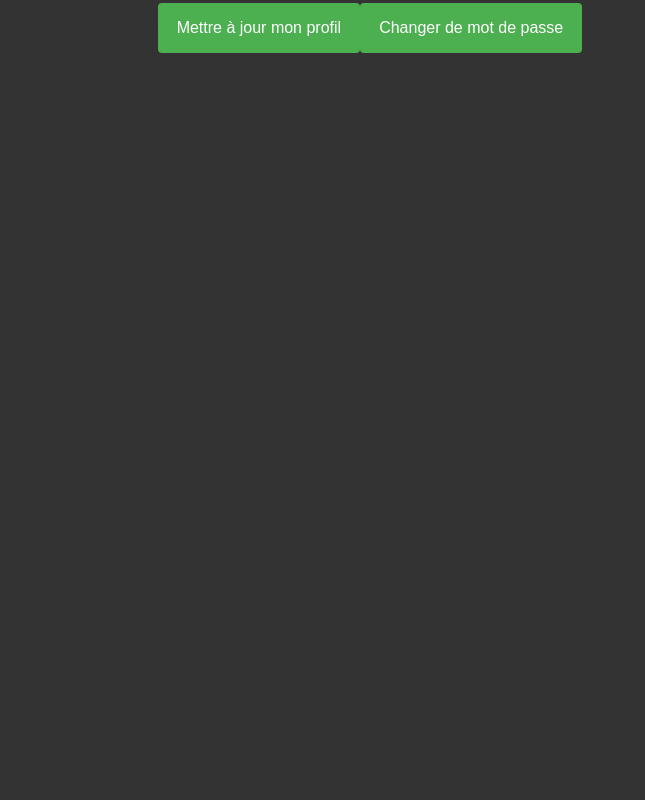
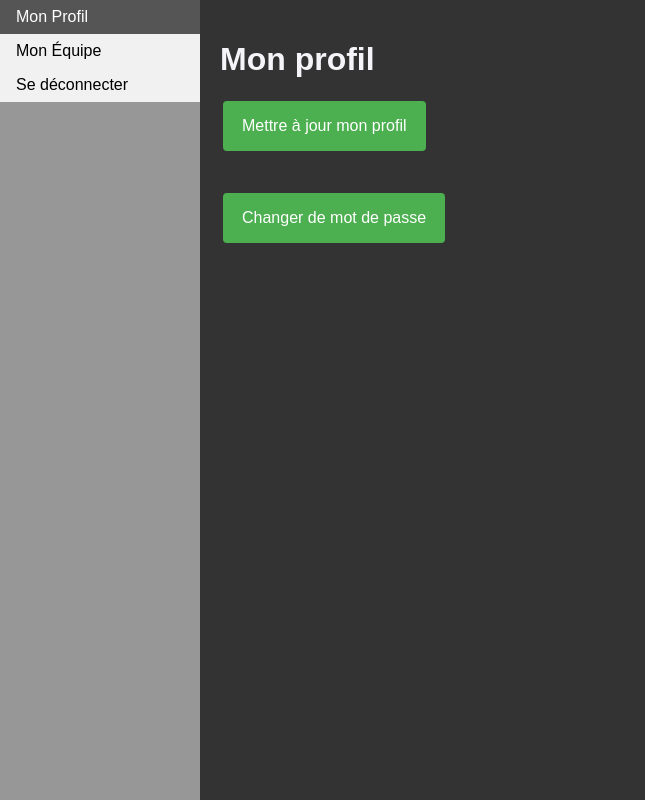
Before and after one commit to Neptune-dev/SAE_bd_web, a PHP site: page /profilePanel.php in a window 1280 px wide. Shown: the whole page, without its empty margins (0-645 px from the left). Run offline with PHP 8.4, Linux system fonts and the light colour scheme; the visitor is signed in with stand-in values (Sample User, id 1); data that the repository does not hold is empty.

Commit message:
Nouvelle architecture de page

```diff
--- /dev/null
+++ b/projet/public_html/navbar.css
@@ -0,0 +1,37 @@
+:root {
+    --nav-bg: #979797;
+    --nav-color: black;
+    --nav-color-hover: white;
+    --btn-bg: #f1f1f1;
+    --btn-bg-hover: #555555;
+    --active-bg: #6e966e;
+    --active: white;
+}
+
+ul {
+    list-style-type: none;
+    margin: 0;
+    padding: 0;
+    width: 200px;
+    background-color: var(--nav-bg);
+    height: 100vh;
+}
+
+li a {
+    display: block;
+    color: var(--nav-color);
+    background-color: var(--btn-bg);
+    padding: 8px 16px;
+    text-decoration: none;
+    user-select: none;
+}
+
+li a:hover {
+    background-color: var(--btn-bg-hover);
+    color: var(--nav-color-hover);
+}
+
+.active {
+    background-color: var(--active-bg);
+    color: var(--active);
+}
--- /dev/null
+++ b/projet/public_html/navbar.php
@@ -0,0 +1,58 @@
+<?php
+
+    // pas de session_start()
+    // => si cette page n'est pas require() par une autre, la session n'est pas ouverte
+    // => si la session n'est pas ouverte, cette condition est toujours vraie (pas de $_SESSION['user'])
+    if (!isset($_SESSION['user'])) {
+        http_response_code(401);
+        header("Location: login.php");
+        exit();
+    } elseif (!isset($_SESSION['userType'])) {
+        http_response_code(500);
+        header("Location: logout.php");
+        exit();
+    }
+
+    $user = $_SESSION['user'];
+    $userType = $_SESSION['userType'];
+
+    require_once("permission.php");
+?>
+
+<!DOCTYPE html>
+<html>
+<head>
+    <meta charset="UTF-8">
+    <link rel="stylesheet" href="navbar.css">
+</head>
+<body>
+    <div>
+        <ul>
+            <?php if(gotAdminPermission($userType)): ?>
+                <li>
+                    <a href="adminPanel.php">Paneau Administrateur</a>
+                </li>
+            <?php endif; ?>
+
+            <li>
+                <a href="profilePanel.php">Mon Profil</a>
+            </li>
+
+            <?php if(gotTeamPermission($userType)): ?>
+                <li>
+                    <a href="teamPanel.php">Mon Équipe</a>
+                </li>
+            <?php endif; ?>
+            <?php if(gotAnimalPermission($userType)): ?>
+                <li>
+                    <a href="animalPanel.php">Animaux</a>
+                </li>
+            <?php endif; ?>
+
+            <li>
+                <a href="logout.php">Se déconnecter</a>
+            </li>
+        </ul>
+    </div>
+</body>
+</html>
--- a/projet/public_html/dashboard.css
+++ b/projet/public_html/page.css
@@ -1,12 +1,15 @@
+:root {
+  --bg: #333;
+  --titles: #f4f4f9;
+}
+
 body {
     font-family: 'Arial', sans-serif;
-    background-color: #333;
+    background-color: var(--bg);
     margin: 0;
     padding: 0;
     display: flex;
     flex-direction: row;
-    /*justify-content: center;
-    align-items: center;*/
     height: 100vh;
 }
 
@@ -15,53 +18,26 @@ body {
     max-width: 100vw;
     display: flex;
     flex-direction: row;
+    justify-content: flex-start;
 }
 
 #sidebar {
-    background-color: #6e966e;
-    display: flex;
-    flex-direction: column;
-    height: auto;
-    width: 20vw;
-    padding: 20px;
-    margin: 20px;
-    border-radius: 35px;
+
 }
 
-#sidebarButtons {
-    height: 80%;
-    display: flex;
-    flex-direction: column;
-    justify-content: space-between;
-}
-
-#contentContainer {
-    background-color: #f4f4f9;
-    display: flex;
-    flex-direction: column;
-    height: auto;
-    min-width: 70vw;
-    padding: 40px;
+#content {
     margin: 20px;
-    border-radius: 35px;
-    border-color: #333;
-    border-style: solid;
-    overflow: hidden;
-}
-
-.content {
-    visibility: hidden;
 }
 
 h1 {
     margin-bottom: 20px;
-    color: #333;
+    color: var(--titles);
 }
 
 h2 {
     font-size: 24px;
     margin-bottom: 20px;
-    color: #333;
+    color: var(--titles);
     text-align: center;
 }
 
@@ -70,7 +46,7 @@ label {
     font-weight: bold;
     user-select: none;
     /*color: #555;*/
-    color: #f4f4f9;
+    color: var(--titles);
     margin-bottom: 8px;
 }
 
--- a/projet/public_html/permission.php
+++ b/projet/public_html/permission.php
@@ -17,12 +17,4 @@ function gotAnimalPermission ($uType):bool {
     }
     return false;
 }
-
-function gotTestPermission ($uType):bool {
-    if (in_array($uType, array("CHEF", "TECHNICIEN", "DIRECTEUR")) || gotAdminPermission($uType)) {
-        return true;
-    }
-    return false;
-}
-
 ?>
--- a/projet/public_html/profilePanel.php
+++ b/projet/public_html/profilePanel.php
@@ -15,7 +15,7 @@
 <html>
 <head>
     <meta charset="UTF-8">
-    <link rel="stylesheet" href="dashboard.css">
+    <link rel="stylesheet" href="page.css">
     <style>
         .flexed {
             display: flex;
@@ -35,6 +35,11 @@
 
 </head>
 <body>
+    <div id="container">
+        <div id="sidebar">
+            <?php require('navbar.php'); ?>
+        </div>
+        <div id="content">
             <h1>Mon profil</h1>
 
             <div class="flexed">
@@ -62,5 +67,7 @@
             </div>
 
             <script src="profilePanel.js"></script>
+        </div>
+    </div>
 </body>
 </html>
```
Also changed, not shown: projet/public_html/adminPanel.php (+12 -2 lines), projet/public_html/animalPanel.php (+10 -2 lines), projet/public_html/dashboard.js (deleted, +0 -38 lines), projet/public_html/dashboard.php (+6 -56 lines), projet/public_html/testView.php (deleted, +0 -30 lines). Lines whose indentation alone changed are shown as unchanged.
